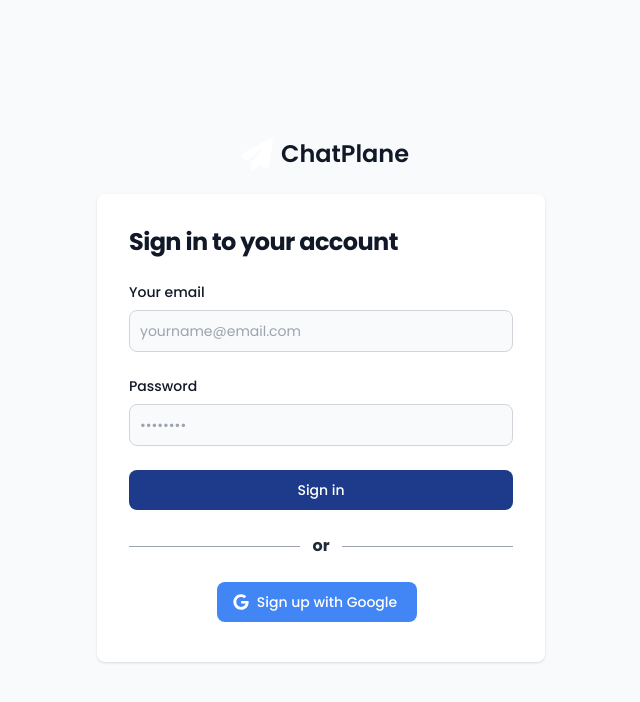
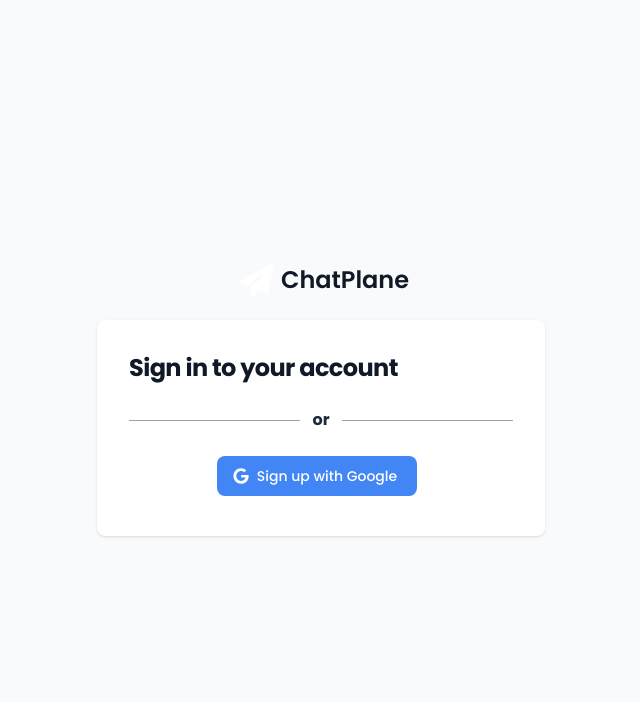
Before and after one commit to anshuljain8110/chatapp, a React (Create React App) app: page /signin in a window 1280 px wide. Shown: the top 702 px of the page, without its empty margins (319-959 px from the left). Built offline with nearby package versions, Linux system fonts and the light colour scheme; no server answers.

Commit message:
small fixes

```diff
--- a/src/components/about/About.js
+++ b/src/components/about/About.js
@@ -94,7 +94,7 @@
 
 
 
-      <section className="flex flex-col items-center justify-center p-32 relative bg-blue-600">
+      {/* <section className="flex flex-col items-center justify-center p-32 relative bg-blue-600">
         <h2 className="text-3xl font-semibold text-white mb-8">Our <span className="text-red-400">Team</span> 😁</h2>
         <div className="grid grid-cols-4 gap-16">
           {arr.map((e)=>{
@@ -123,7 +123,7 @@
             ></path>
           </svg>
         </div>
-      </section>
+      </section> */}
 
 
 
--- a/src/pages/Signin.jsx
+++ b/src/pages/Signin.jsx
@@ -26,63 +26,6 @@
             <h1 className={`text-xl font-bold leading-tight tracking-tight text-gray-900 md:text-2xl ${firebase.theme?"dark:text-white":""}`}>
               Sign in to your account
             </h1>
-            <form className="space-y-4 md:space-y-6" onSubmit={(e)=>{
-              e.preventDefault()
-              firebase.signupUserWithEmailAndPassword(email,password)
-            }}>
-              <div>
-                <label
-                  htmlFor="email"
-                  className={`block mb-2 text-sm font-medium text-gray-900 ${firebase.theme?"dark:text-white":""}`}
-                >
-                  Your email
-                </label>
-                <input
-                  type="email"
-                  name="email"
-                  id="email"
-                  className={`bg-gray-50 border border-gray-300 text-gray-900 sm:text-sm rounded-lg focus:ring-primary-600 focus:border-primary-600 block w-full p-2.5 ${firebase.theme?"dark:bg-gray-700 dark:border-gray-600 dark:placeholder-gray-400 dark:text-white dark:focus:ring-blue-500 dark:focus:border-blue-500":""} `}
-                  placeholder="yourname@email.com"
-                  required=""
-                  value={email}
-                  onChange={(e)=>setEmail(e.target.value)}
-                />
-              </div>
-              <div>
-                <label
-                  htmlFor="password"
-                  className={`block mb-2 text-sm font-medium text-gray-900 ${firebase.theme?"dark:text-white":""} `}
-                >
-                  Password
-                </label>
-                <input
-                  type="password"
-                  name="password"
-                  id="password"
-                  placeholder="••••••••"
-                  className={`bg-gray-50 border border-gray-300 text-gray-900 sm:text-sm rounded-lg focus:ring-primary-600 focus:border-primary-600 block w-full p-2.5 ${firebase.theme?"dark:bg-gray-700 dark:border-gray-600 dark:placeholder-gray-400 dark:text-white dark:focus:ring-blue-500 dark:focus:border-blue-500":""}`}
-                  required=""
-                  value={password}
-                  onChange={(e)=>{setPassword(e.target.value)}}
-                />
-              </div>
-
-              <button
-                type="submit"
-                className={` bg-blue-900 w-full text-white bg-primary-600 hover:bg-primary-700 focus:ring-4 focus:outline-none focus:ring-primary-300 font-medium rounded-lg text-sm px-5 py-2.5 text-center ${firebase.theme?"dark:bg-primary-600 dark:hover:bg-primary-700 dark:focus:ring-primary-800":""}`}
-              >
-                Sign in
-              </button>
-              {/* <p className="text-sm font-light text-gray-500 dark:text-gray-400">
-                Don’t have an account yet?{" "}
-                <a
-                  href="#"
-                  className="font-medium text-primary-600 hover:underline dark:text-primary-500"
-                >
-                  Sign up
-                </a>
-              </p> */}
-            </form>
             <div className="flex items-center my-4">
               <div className="flex-grow border-t border-gray-400 border-1"></div>
               <div className={`px-3 font-bold text-gray-800 text-md ${setTheme("dark:text-gray-300")}`}>or</div>
```
